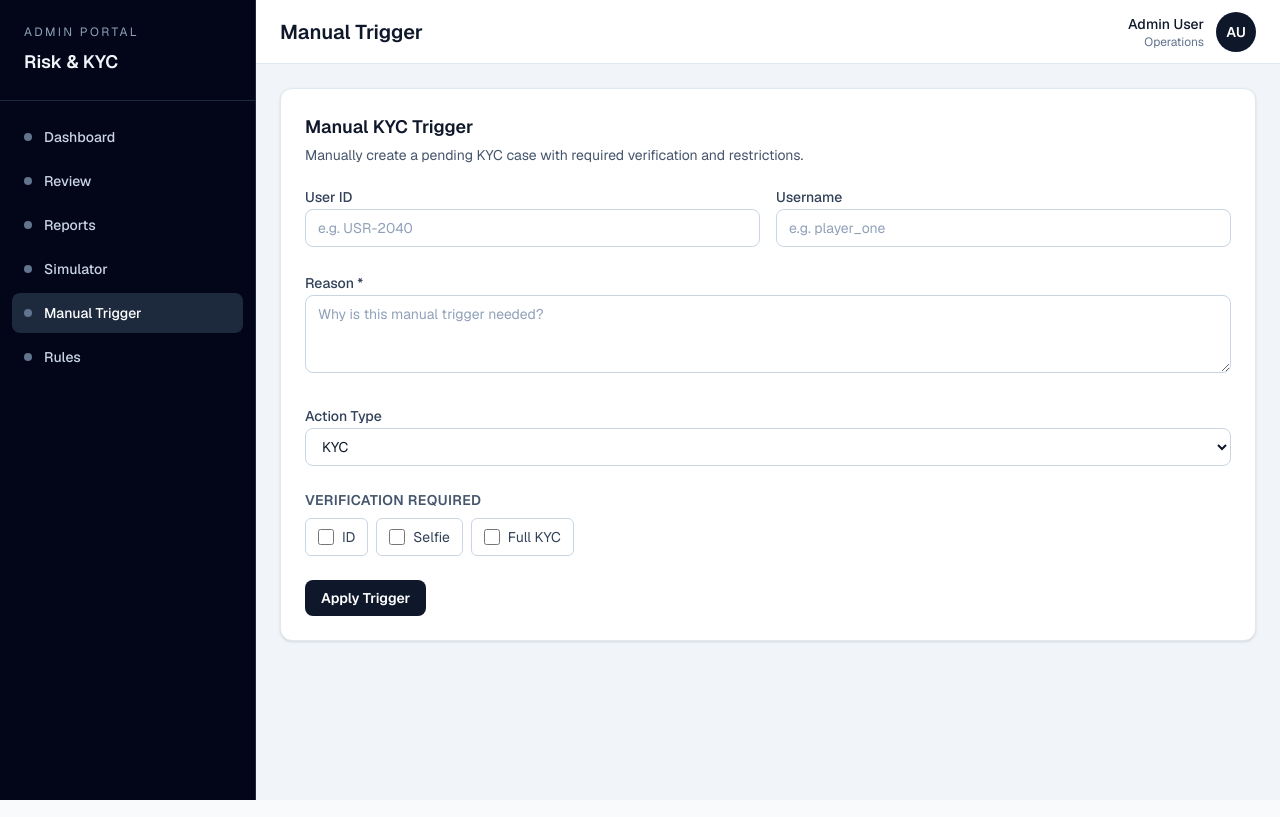
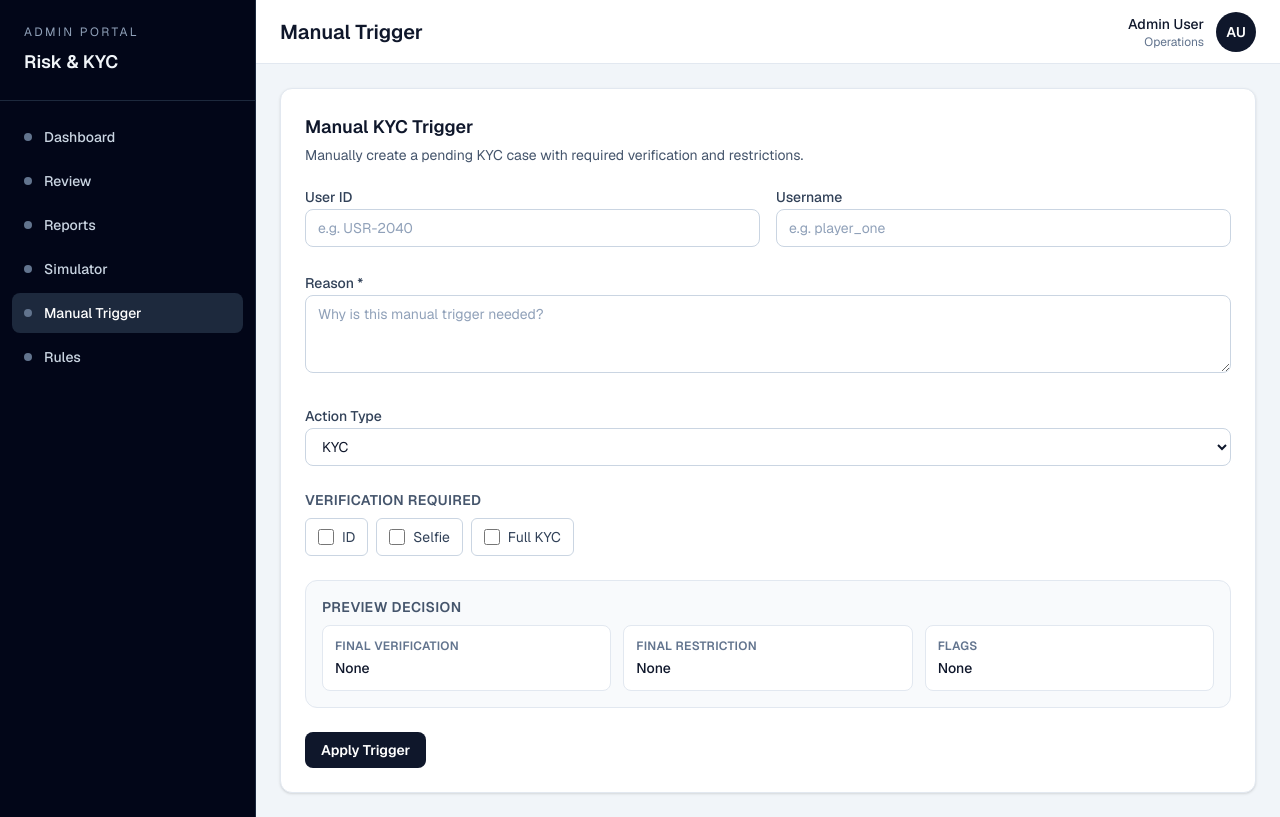
Before and after one commit to ptsportsbookcom-sudo/risk-kyc, a Next.js app: page /manual in a window 1280 px wide. Built offline with nearby package versions, Linux system fonts and the light colour scheme.

Commit message:
finalize manual trigger with resolution integration and dynamic UI

```diff
--- a/app/(admin)/manual/page.tsx
+++ b/app/(admin)/manual/page.tsx
@@ -47,6 +47,26 @@ export default function ManualTriggerPage() {
   const [flags, setFlags] = useState<string[]>([]);
   const [successMessage, setSuccessMessage] = useState("");
 
+  const manualActionObject = {
+    verifications: actionType === "KYC" ? verificationRequired : [],
+    restrictions: actionType === "Restriction" ? restrictions : [],
+    flags: actionType === "Flag" ? flags : [],
+  };
+
+  // Keep manual trigger output aligned with rule engine structure.
+  const resolvedPreview = resolveAggregatedActions(manualActionObject);
+  const manualResult = {
+    triggeredRules: [] as Array<{ id: string; name: string; priority: number }>,
+    aggregatedActions: resolvedPreview.aggregatedActions,
+    finalDecision: {
+      verification: resolvedPreview.verification,
+      restriction: resolvedPreview.restriction,
+      flags: resolvedPreview.flags,
+      triggeredRules: [] as Array<{ id: string; name: string; priority: number }>,
+      aggregatedActions: resolvedPreview.aggregatedActions,
+    },
+  };
+
   const toggleVerification = (value: VerificationType) => {
     setVerificationRequired((current) =>
       current.includes(value)
@@ -78,19 +98,13 @@ export default function ManualTriggerPage() {
       return;
     }
 
-    const normalizedUserId = userId.trim() || `MANUAL-${Date.now()}`;
+    const normalizedUserId = userId.trim() || `MANUAL-${crypto.randomUUID()}`;
     const normalizedUsername = username.trim() || "manual_user";
-    const aggregated = {
-      verifications: actionType === "KYC" ? verificationRequired : [],
-      restrictions: actionType === "Restriction" ? restrictions : [],
-      flags: actionType === "Flag" ? flags : [],
-    };
-    const resolved = resolveAggregatedActions(aggregated);
-    const finalVerifications = resolved.verification
-      ? [resolved.verification as VerificationType]
+    const finalVerifications = manualResult.finalDecision.verification
+      ? [manualResult.finalDecision.verification as VerificationType]
       : [];
-    const finalRestrictions = resolved.restriction
-      ? [resolved.restriction as RestrictionType]
+    const finalRestrictions = manualResult.finalDecision.restriction
+      ? [manualResult.finalDecision.restriction as RestrictionType]
       : [];
 
     applyTriggerToPlayer({
@@ -98,7 +112,7 @@ export default function ManualTriggerPage() {
       username: normalizedUsername,
       verificationRequired: finalVerifications,
       restrictions: finalRestrictions,
-      flags: resolved.flags,
+      flags: manualResult.finalDecision.flags,
     });
 
     addCase({
@@ -106,10 +120,11 @@ export default function ManualTriggerPage() {
       username: normalizedUsername,
       verificationRequired: finalVerifications,
       restrictions: finalRestrictions,
-      flags: resolved.flags,
+      flags: manualResult.finalDecision.flags,
       source: "manual",
       reason: reason.trim(),
       createdAt: new Date().toISOString(),
+      status: "Pending",
     });
 
     const auditEntry = {
@@ -118,9 +133,9 @@ export default function ManualTriggerPage() {
       admin: "Admin",
       reason: reason.trim(),
       actions: {
-        verification: resolved.verification,
-        restriction: resolved.restriction,
-        flags: resolved.flags,
+        verification: manualResult.finalDecision.verification,
+        restriction: manualResult.finalDecision.restriction,
+        flags: manualResult.finalDecision.flags,
       },
       timestamp: new Date().toISOString(),
     };
@@ -249,6 +264,30 @@ export default function ManualTriggerPage() {
           ) : null}
         </section>
 
+        <section className="space-y-2 rounded-xl border border-slate-200 bg-slate-50 p-4">
+          <h4 className="text-sm font-semibold uppercase tracking-wide text-slate-600">
+            Preview Decision
+          </h4>
+          <div className="grid gap-3 md:grid-cols-3">
+            <PreviewItem
+              label="Final Verification"
+              value={manualResult.finalDecision.verification ?? "None"}
+            />
+            <PreviewItem
+              label="Final Restriction"
+              value={manualResult.finalDecision.restriction ?? "None"}
+            />
+            <PreviewItem
+              label="Flags"
+              value={
+                manualResult.finalDecision.flags.length > 0
+                  ? manualResult.finalDecision.flags.join(", ")
+                  : "None"
+              }
+            />
+          </div>
+        </section>
+
         <section className="space-y-2">
           {actionType === "Restriction" ? (
             <>
@@ -316,3 +355,14 @@ export default function ManualTriggerPage() {
     </section>
   );
 }
+
+function PreviewItem({ label, value }: { label: string; value: string }) {
+  return (
+    <article className="rounded-lg border border-slate-200 bg-white p-3">
+      <p className="text-xs font-semibold uppercase tracking-wide text-slate-500">
+        {label}
+      </p>
+      <p className="mt-1 text-sm font-medium text-slate-900">{value}</p>
+    </article>
+  );
+}
--- a/app/components/kyc-cases-context.tsx
+++ b/app/components/kyc-cases-context.tsx
@@ -43,6 +43,7 @@ type CreateKycCaseInput = {
   source?: "manual" | "simulation";
   reason?: string;
   createdAt?: string;
+  status?: ReviewStatus;
 };
 
 type KycCasesContextValue = {
@@ -150,7 +151,7 @@ export function KycCasesProvider({ children }: { children: ReactNode }) {
         userId: input.userId,
         username: input.username,
         verificationRequired: input.verificationRequired,
-        status: "Pending",
+        status: input.status ?? "Pending",
         createdDate,
         createdAt: input.createdAt ?? now.toISOString(),
         source: input.source ?? "simulation",
```
